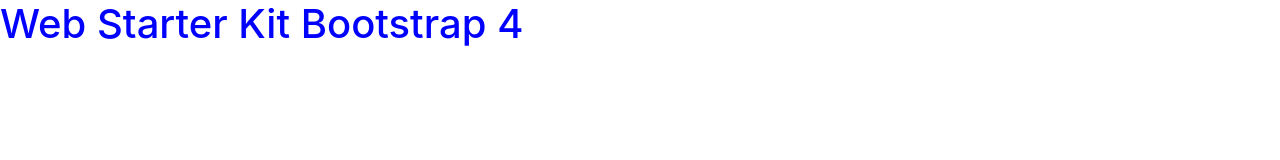
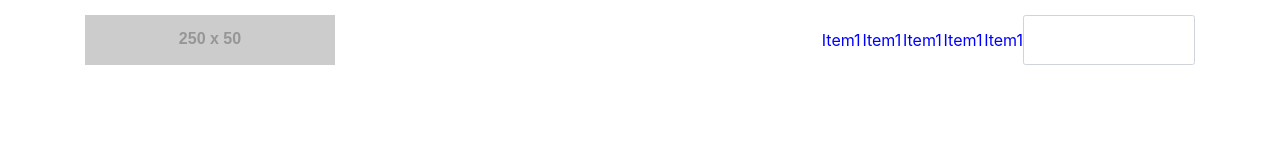
Before and after one commit to visaran/web-starter-kit-bootstrap4, a website: page app/index.html in a window 1280 px wide. Drawn offline with nearby package versions, Linux system fonts and the light colour scheme; files that its build step writes are made by us from their sources; placeholder pictures from the web are drawn by us.

Commit message:
font awesome adicionada e header feito com flexbox

```diff
--- a/app/index.html
+++ b/app/index.html
@@ -41,12 +41,32 @@
 
 
     <!-- Your styles -->
+    <link href="https://use.fontawesome.com/releases/v5.0.6/css/all.css" rel="stylesheet">
     <link rel="stylesheet" href="styles/main.css">
   </head>
   <body>
-    <h1>Web Starter Kit Bootstrap 4</h1>
+    <header class="header">
+        <div class="container d-flex">
+            <img src="http://placehold.it/250x50" alt="teste">
 
-    <script src="https://code.jquery.com/jquery-3.2.1.min.js" integrity="sha384-KJ3o2DKtIkvYIK3UENzmM7KCkRr/rE9/Qpg6aAZGJwFDMVNA/GpGFF93hXpG5KkN" crossorigin="anonymous"></script>
+            <nav>
+                <a href="#">Item1</i></a>
+                <a href="#">Item1</a>
+                <a href="#">Item1</a>
+                <a href="#">Item1</a>
+                <a href="#">Item1</a>
+            </nav>
+
+            <form action="#">
+                <input type="search" class="form-control">
+            </form>
+        </div><!--container-->
+    </header>
+
+    <script
+      src="http://code.jquery.com/jquery-3.3.1.min.js"
+      integrity="sha256-FgpCb/KJQlLNfOu91ta32o/NMZxltwRo8QtmkMRdAu8="
+      crossorigin="anonymous"></script>
     <script src="https://cdnjs.cloudflare.com/ajax/libs/popper.js/1.12.9/umd/popper.min.js" integrity="sha384-ApNbgh9B+Y1QKtv3Rn7W3mgPxhU9K/ScQsAP7hUibX39j7fakFPskvXusvfa0b4Q" crossorigin="anonymous"></script>
     <script src="https://maxcdn.bootstrapcdn.com/bootstrap/4.0.0/js/bootstrap.min.js" integrity="sha384-JZR6Spejh4U02d8jOt6vLEHfe/JQGiRRSQQxSfFWpi1MquVdAyjUar5+76PVCmYl" crossorigin="anonymous"></script>
     <!-- build:js scripts/main.min.js -->
--- a/app/styles/common/_global.scss
+++ b/app/styles/common/_global.scss
@@ -0,0 +1,5 @@
+body, html {
+	font-size: 62.5%;
+}
+
+a { font-size: 16px; }
--- a/app/styles/layout/_header.scss
+++ b/app/styles/layout/_header.scss
@@ -1,3 +1,16 @@
-h1 {
-	color: blue;
+.header {
+	display: flex;
+	height: 80px;
+
+	img, nav, form {
+		align-self: center;
+	}
+
+	nav {
+	    margin-left: auto;
+	}
+
+	input {
+		height: 50px;
+	}
 }
```
